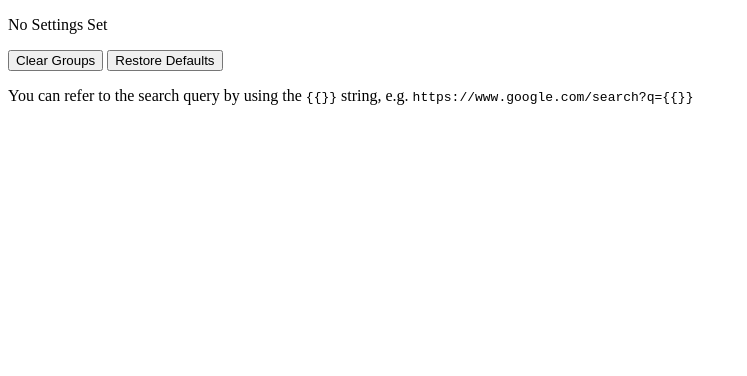
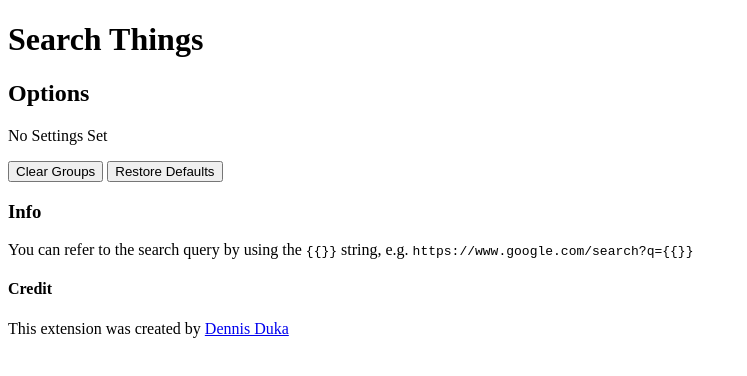
Before and after one commit to GreyTeddy/searching_things, a browser extension: page options.html in a window 1280 px wide. Shown: the whole page, without its empty margins (0-747 px from the left). Drawn offline with Linux system fonts and the light colour scheme.

Commit message:
rename and better options page

```diff
--- a/options.html
+++ b/options.html
@@ -4,13 +4,22 @@
     <title>Options - Search Things</title>
   </head>
   <body>
+    <h1>Search Things</h1>
+    <h2>Options</h2>
     <div id="groups_and_pages"></div>
     <button id="clear_groups">Clear Groups</button>
     <button id="restore_defaults">Restore Defaults</button>
+    <div>
+      <h3>Info</h3>
+      <p aria-label="Information on how to use the options page">
+        You can refer to the search query by using the <code>{{}}</code> string,
+        e.g. <code>https://www.google.com/search?q={{}}</code>
+      </p>
+    </div>
     <script src="options.js" type="module"></script>
-    <p aria-label="Information on how to use the options page">
-      You can refer to the search query by using the <code>{{}}</code> string,
-      e.g. <code>https://www.google.com/search?q={{}}</code>
-    </p>
   </body>
+  <footer>
+    <h4>Credit</h4>
+    <p>This extension was created by <a href="https://github.com/GreyTeddy">Dennis Duka</a></p>
+  </footer>
 </html>
```
Also changed, not shown: hello.html (+1 -1 lines).
